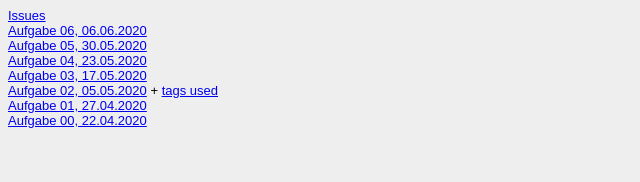
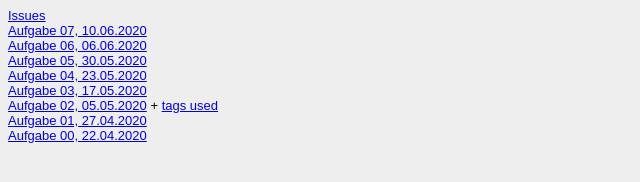
Before and after one commit to meixshp/GIS-SoSe-2020, a plain HTML site: page Steckbrief/steckbrief.htm in a window 1280 px wide. Shown: the whole page, without its empty margins (0-640 px from the left). Drawn offline with Linux system fonts and the light colour scheme.

Commit message:
Steckbrief Update Aufg. 7

```diff
--- a/Steckbrief/steckbrief.htm
+++ b/Steckbrief/steckbrief.htm
@@ -15,6 +15,7 @@ body {
 	<!-- Hier die Links zu den gelösten Aufgaben einstellen, aktuelle oben, alte stehen lassen! Format: Aufgabenbezeichnung, Datum -->
 
 	<a href="https://github.com/meixshp/GIS-SoSe-2020/issues" target="_blank">Issues</a> <br/>
+	<a href="https://meixshp.github.io/GIS-SoSe-2020/Aufgabe07/startseite1.html" target="_blank">Aufgabe 07, 10.06.2020</a> <br/>
 	<a href="https://meixshp.github.io/GIS-SoSe-2020/Aufgabe06/startseite1.html" target="_blank">Aufgabe 06, 06.06.2020</a> <br/>
 	<a href="https://meixshp.github.io/GIS-SoSe-2020/Aufgabe05/startseite.html" target="_blank">Aufgabe 05, 30.05.2020</a> <br/>
 	<a href="https://meixshp.github.io/GIS-SoSe-2020/Aufgabe04/startseite.html" target="_blank">Aufgabe 04, 23.05.2020</a> <br/>
```
